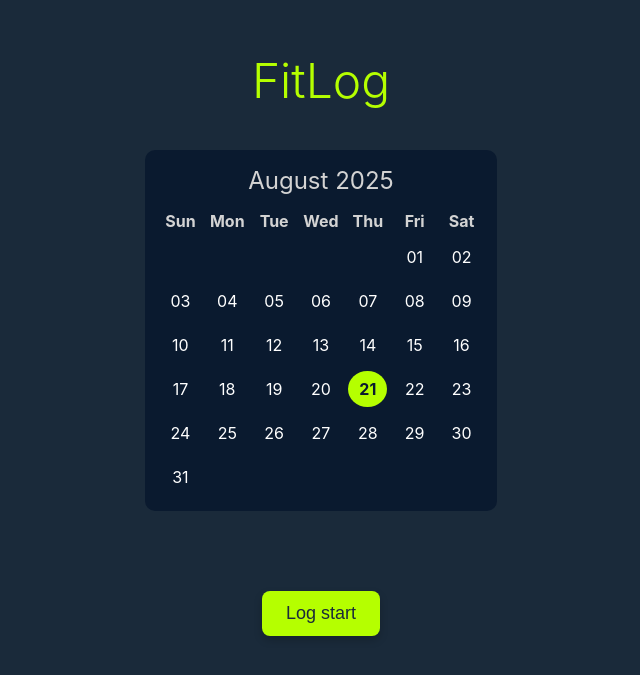
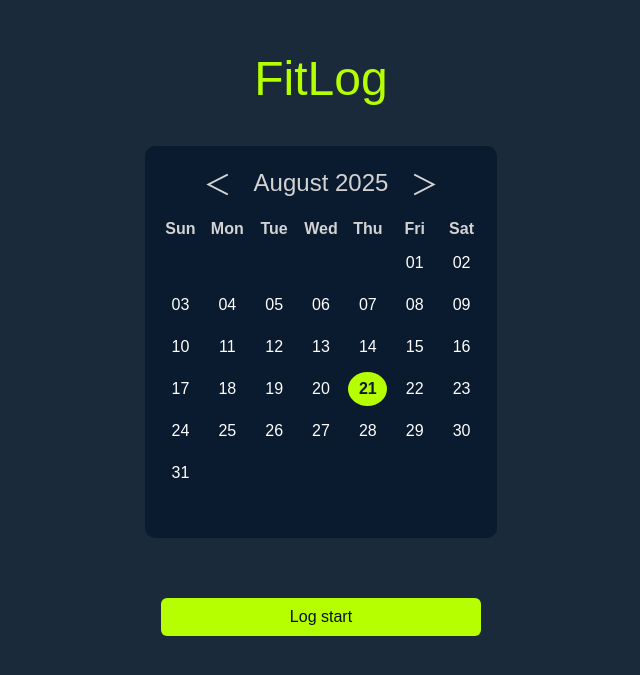
Before and after one commit to chibi50rilla/Workout-menu-app, a React (Create React App) app: page / in a window 1280 px wide. Shown: the part 173-848 px from the top of the page, without its empty margins (319-959 px from the left). Built offline with nearby package versions, Linux system fonts and the light colour scheme; no server answers.

Commit message:
Edit Calrender and background

```diff
--- a/src/components/Calendar.css
+++ b/src/components/Calendar.css
@@ -4,19 +4,35 @@
   padding: 1rem;
   width: 320px;
   margin-bottom: 40px;
+  min-height: 360px;
+  display: flex;
+  flex-direction: column;
+  justify-content: flex-start;
 }
 
 .calendar-header {
-  text-align: center;
-  font-size: 1.5rem;
-  margin-bottom: 1rem;
+  display: flex;
+  align-items: center;
+  justify-content: center;
+  gap: 16px;
+  font-size: 24px;
   color: lightgray;
+  margin-bottom: 16px;
+}
+
+.arrow-button {
+  background: none;
+  border: none;
+  color: lightgray;
+  font-size: 28px;
+  cursor: pointer;
 }
 
 .calendar-grid {
   display: grid;
   grid-template-columns: repeat(7, 1fr);
   gap: 0.5rem;
+  min-height: 6 * 60px;
 }
 
 .calendar-day {
--- a/src/components/Calendar.tsx
+++ b/src/components/Calendar.tsx
@@ -2,6 +2,11 @@ import './Calendar.css';
 
 type Props = {
   recordedDates: string[];
+  year: number;
+  month: number;
+  onPrevMonth: () => void;
+  onNextMonth: () => void;
+
 };
 
 function generateCalendarDates(year: number, month: number): string[] {
@@ -22,16 +27,22 @@ function generateCalendarDates(year: number, month: number): string[] {
   return dates;
 }
 
-function Calendar({ recordedDates }: Props) {
+function Calendar({ recordedDates, year, month, onPrevMonth, onNextMonth }: Props) {
   const today = new Date().toISOString().slice(0, 10).replace(/-/g, '/');
-  const year = 2025;
-  const month = 7; // August
+  const dates = generateCalendarDates(year, month);
 
-  const dates = generateCalendarDates(year, month);
+  const monthNames = [
+    'January', 'February', 'March', 'April', 'May', 'June',
+    'July', 'August', 'September', 'October', 'November', 'December'
+  ];
 
   return (
     <div className="calendar">
-      <div className="calendar-header">August 2025</div>
+      <div className="calendar-header">
+        <button className="arrow-button" onClick={onPrevMonth}>＜</button>
+        <span>{monthNames[month]} {year}</span>
+        <button className="arrow-button" onClick={onNextMonth}>＞</button>
+      </div>
       <div className="calendar-grid">
         {['Sun', 'Mon', 'Tue', 'Wed', 'Thu', 'Fri', 'Sat'].map((day) => (
           <div key={day} className="calendar-day">{day}</div>
--- a/src/pages/HistoryPage.tsx
+++ b/src/pages/HistoryPage.tsx
@@ -1,5 +1,6 @@
 import { useEffect, useState } from 'react';
 import { useNavigate } from 'react-router-dom';
+import './global.css';
 import './HistoryPage.css';
 
 type RecordEntry = {
--- a/src/pages/HomePage.css
+++ b/src/pages/HomePage.css
@@ -1,14 +1,13 @@
 .button {
+  width: 320px;
+  margin-top: 20px;
+  padding: 10px 20px;
+  font-size: 16px;
   background-color: #b5ff00;
-  color: #1a2a3a;
-  padding: 12px 24px;
+  color: #0a0f1c;
   border: none;
-  border-radius: 8px;
-  font-size: 18px;
+  border-radius: 6px;
   cursor: pointer;
-  margin-top: 40px;
-  transition: all 0.3s ease;
-  box-shadow: 0 4px 8px rgba(0, 0, 0, 0.2);
 }
 
 .button:hover {
--- a/src/pages/HomePage.tsx
+++ b/src/pages/HomePage.tsx
@@ -1,11 +1,32 @@
 import { useEffect, useState } from 'react';
 import { useNavigate } from 'react-router-dom';
+import './global.css';
 import './HomePage.css';
 import Calendar from '../components/Calendar';
 
 function HomePage() {
   const navigate = useNavigate();
   const [recordedDates, setRecordedDates] = useState([]);
+  const [currentYear, setCurrentYear] = useState(new Date().getFullYear());
+  const [currentMonth, setCurrentMonth] = useState(new Date().getMonth()); // 0〜11
+
+  const handlePrevMonth = () => {
+    if (currentMonth === 0) {
+      setCurrentMonth(11);
+      setCurrentYear(currentYear - 1);
+    } else {
+      setCurrentMonth(currentMonth - 1);
+    }
+  };
+
+  const handleNextMonth = () => {
+    if (currentMonth === 11) {
+      setCurrentMonth(0);
+      setCurrentYear(currentYear + 1);
+    } else {
+      setCurrentMonth(currentMonth + 1);
+    }
+  };
 
   useEffect(() => {
     fetch('http://localhost:3001/api/records')
@@ -40,7 +61,13 @@ function HomePage() {
         FitLog
       </h1>
 
-      <Calendar recordedDates={recordedDates} />
+      <Calendar
+        recordedDates={recordedDates}
+        year={currentYear}
+        month={currentMonth}
+        onPrevMonth={handlePrevMonth}
+        onNextMonth={handleNextMonth}
+      />
 
       <button
         onClick={() => navigate('/record')}
--- a/src/pages/RecordPage.css
+++ b/src/pages/RecordPage.css
@@ -84,7 +84,7 @@
 }
 
 .record-button {
-  width: 50%;
+  width: 320px;
   margin-top: 20px;
   padding: 10px 20px;
   font-size: 16px;
--- a/src/pages/RecordPage.tsx
+++ b/src/pages/RecordPage.tsx
@@ -1,4 +1,5 @@
 import { useState } from 'react';
+import './global.css';
 import './RecordPage.css';
 import { useNavigate, useParams } from 'react-router-dom';
 
--- /dev/null
+++ b/src/pages/global.css
@@ -0,0 +1,8 @@
+html, body {
+  background-color: #1a2a3a;
+  margin: 0;
+  padding: 0;
+  height: 100%;
+  font-family: sans-serif;
+  color: #b5ff00;
+}
```
Also changed, not shown: data/records.json (+92 -0 lines).
